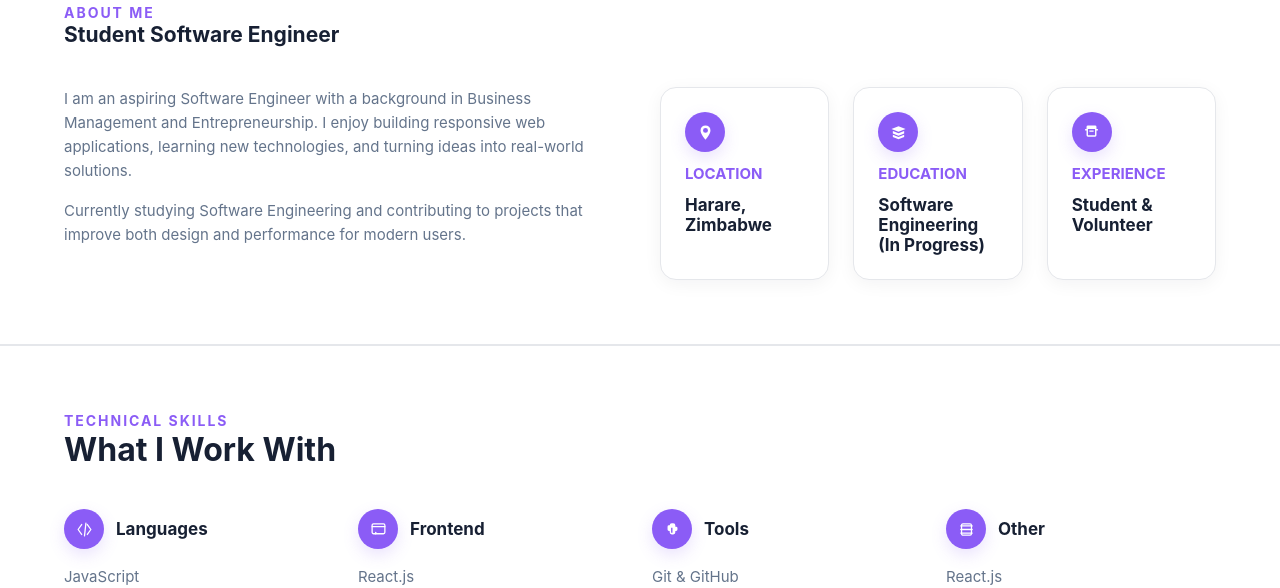
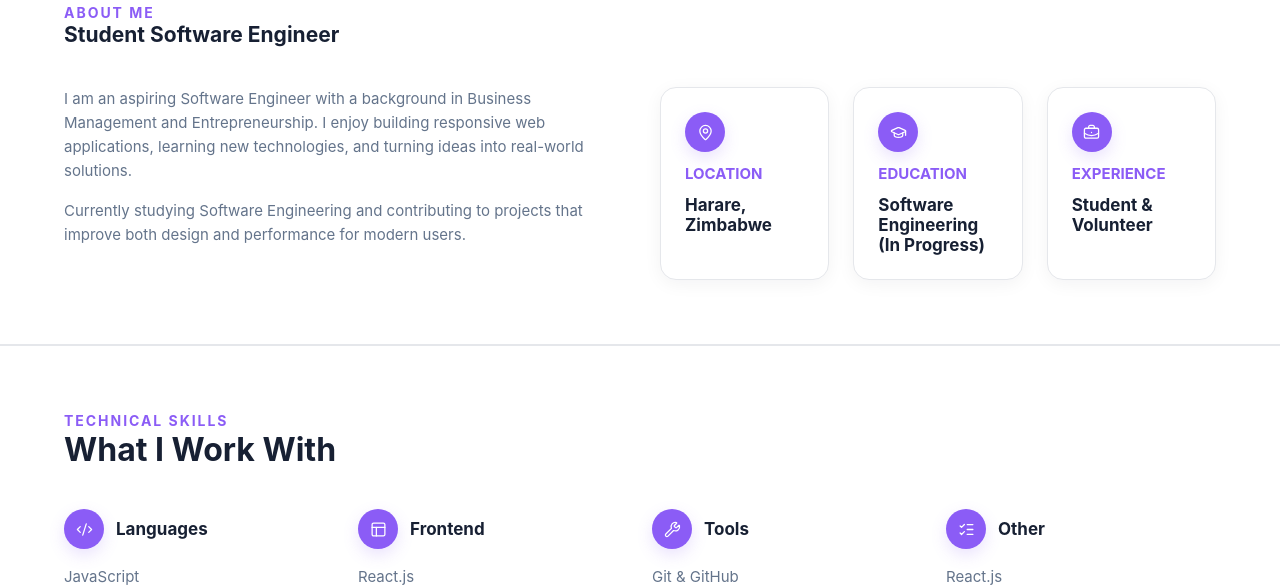
Before and after one commit to marthatazvivinga480-cyber/Portfolio, a React (Vite) app: page / in a window 1280 px wide. Shown: the part 840-1428 px from the top of the page. Built offline with nearby package versions, Linux system fonts and the light colour scheme.

Commit message:
removed static placeholders

```diff
--- a/package.json
+++ b/package.json
@@ -10,6 +10,7 @@
     "preview": "vite preview"
   },
   "dependencies": {
+    "lucide-react": "^1.47.0",
     "react": "^19.2.7",
     "react-dom": "^19.2.7"
   },
--- a/src/About.tsx
+++ b/src/About.tsx
@@ -1,40 +1,21 @@
+import { MapPin, GraduationCap, BriefcaseBusiness } from "lucide-react";
+
 function About() {
   const infoItems = [
     {
       title: "Location",
       value: "Harare, Zimbabwe",
-      icon: (
-        <svg viewBox="0 0 24 24" aria-hidden="true">
-          <path
-            d="M12 2a7 7 0 0 1 7 7c0 5.25-7 13-7 13S5 14.25 5 9a7 7 0 0 1 7-7Zm0 3.5A3.5 3.5 0 1 0 12 12.5 3.5 3.5 0 0 0 12 5.5Z"
-            fill="currentColor"
-          />
-        </svg>
-      ),
+      icon: <MapPin aria-hidden="true" strokeWidth={1.8} />,
     },
     {
       title: "Education",
       value: "Software Engineering (In Progress)",
-      icon: (
-        <svg viewBox="0 0 24 24" aria-hidden="true">
-          <path
-            d="M12 3 2 7l10 4 10-4-10-4Zm-8 7 8 3.2 8-3.2v3.3l-8 3.2-8-3.2V10Zm0 5 8 3.2 8-3.2v3.3l-8 3.2-8-3.2v-3.3Z"
-            fill="currentColor"
-          />
-        </svg>
-      ),
+      icon: <GraduationCap aria-hidden="true" strokeWidth={1.8} />,
     },
     {
       title: "Experience",
       value: "Student & Volunteer",
-      icon: (
-        <svg viewBox="0 0 24 24" aria-hidden="true">
-          <path
-            d="M7 2h10a2 2 0 0 1 2 2v3h2v2h-2v7a2 2 0 0 1-2 2H7a2 2 0 0 1-2-2V9H3V7h2V4a2 2 0 0 1 2-2Zm0 5v9h10V7H7Zm2 2h6v2H9V9Z"
-            fill="currentColor"
-          />
-        </svg>
-      ),
+      icon: <BriefcaseBusiness aria-hidden="true" strokeWidth={1.8} />,
     },
   ];
 
--- a/src/Components/Certifications.tsx
+++ b/src/Components/Certifications.tsx
@@ -17,15 +17,15 @@ function Certifications() {
     {
       title: "React Basics",
       issuer: "Meta",
-      date: "placeholder date",
-      link: "#",
+      date: "",
+      link: "",
       external: false,
     },
     {
       title: "Introduction to Software Engineering",
       issuer: "IBM",
-      date: "placeholder date",
-      link: "#",
+      date: "",
+      link: "",
       external: false,
     },
   ];
@@ -46,14 +46,14 @@ function Certifications() {
                 <span>{cert.issuer}</span>
                 {cert.date ? <span> • {cert.date}</span> : null}
               </p>
-              <a
+              {cert.link ? <a
                 href={cert.link}
                 target={cert.external ? "_blank" : undefined}
                 rel={cert.external ? "noopener noreferrer" : undefined}
                 className="cert-link"
               >
                 View Certificate →
-              </a>
+              </a> : <span className="cert-meta">Certificate link unavailable</span>}
             </div>
           ))}
         </div>
--- a/src/Components/Contact.tsx
+++ b/src/Components/Contact.tsx
@@ -1,4 +1,17 @@
+import type { FormEvent } from "react";
+
 function Contact() {
+  const handleSubmit = (event: FormEvent<HTMLFormElement>) => {
+    event.preventDefault();
+    const data = new FormData(event.currentTarget);
+    const name = String(data.get("name") ?? "").trim();
+    const email = String(data.get("email") ?? "").trim();
+    const message = String(data.get("message") ?? "").trim();
+    const subject = encodeURIComponent(`Portfolio enquiry from ${name}`);
+    const body = encodeURIComponent(`${message}\n\nFrom: ${name}\nEmail: ${email}`);
+    window.location.href = `mailto:marthatazvivinga@gmail.com?subject=${subject}&body=${body}`;
+  };
+
   return (
     <section id="contact" className="section contact-section">
       <div className="section-container">
@@ -15,14 +28,15 @@ function Contact() {
             <p>Harare, Zimbabwe</p>
           </div>
 
-          <form className="contact-form">
+          <form className="contact-form" onSubmit={handleSubmit} aria-describedby="contact-help">
             <div className="form-row">
-              <input type="text" placeholder="Your Name" />
-              <input type="email" placeholder="Your Email" />
+              <input type="text" name="name" aria-label="Your Name" autoComplete="name" placeholder="Your Name" required />
+              <input type="email" name="email" aria-label="Your Email" autoComplete="email" placeholder="Your Email" required />
             </div>
-            <textarea placeholder="Your Message" rows={6} />
+            <textarea name="message" aria-label="Your Message" placeholder="Your Message" rows={6} required />
+            <p id="contact-help">Opens your email app with a draft for you to send. You can also email marthatazvivinga@gmail.com directly.</p>
             <button type="submit" className="contact-button">
-              Send Message
+              Open Email Draft
             </button>
           </form>
         </div>
--- a/src/Components/Projects.tsx
+++ b/src/Components/Projects.tsx
@@ -1,3 +1,5 @@
+import { ArrowUpRight } from "lucide-react";
+
 function Projects() {
   const projects = [
     {
@@ -5,7 +7,7 @@ function Projects() {
       description:
         "A car sale website where users can browse and purchase vehicles.",
       tags: ["React", "Tailwind CSS", "JavaScript"],
-      github: "#",
+      github: "",
       liveDemo: "https://tiger-motors.onrender.com",
       image: "/product20.png",
     },
@@ -14,8 +16,8 @@ function Projects() {
       description:
         "A simple and efficient task manager app with add, edit, delete, and local storage functionality.",
       tags: ["Python", "HTML", "CSS"],
-      github: "#",
-      liveDemo: "#",
+      github: "",
+      liveDemo: "",
       image: "/todo-app.png",
     },
     {
@@ -23,7 +25,7 @@ function Projects() {
       description:
         "A web application for the OAK Foundation Event Attendance Platform.",
       tags: ["Next.js", "TypeScript", "Tailwind CSS", "Supabase", "API"],
-      github: "#",
+      github: "",
       liveDemo: "https://oak-project-2.vercel.app",
       image: "/Oak-Foundation.png",
     },
@@ -32,7 +34,7 @@ function Projects() {
       description:
         "A responsive temperature converter that allows users to convert temperatures between Celsius, Fahrenheit, and Kelvin.",
       tags: ["JavaScript", "HTML", "CSS"],
-      github: "#",
+      github: "",
       liveDemo: "https://temperature-convertor-4310.onrender.com",
       image: "/temperature-converter.png",
     },
@@ -41,7 +43,7 @@ function Projects() {
       description:
         "A responsive modern landing page designed with a clean layout, engaging sections, and an intuitive user experience.",
       tags: ["HTML", "CSS", "JavaScript"],
-      github: "#",
+      github: "",
       liveDemo: "https://landing-page-pop2.onrender.com",
       image: "/Landing-page.png",
     },
@@ -77,47 +79,29 @@ function Projects() {
                 </div>
 
                 <div className="project-links">
-                  <a
+                  {project.github ? <a
                     href={project.github}
                     target="_blank"
                     rel="noopener noreferrer"
                   >
                     <span className="project-link-icon">
-                      <svg viewBox="0 0 24 24" aria-hidden="true">
-                        <path
-                          d="M9 6h10v10M19 6 5 20"
-                          fill="none"
-                          stroke="currentColor"
-                          strokeWidth="1.8"
-                          strokeLinecap="round"
-                          strokeLinejoin="round"
-                        />
-                      </svg>
+                      <ArrowUpRight aria-hidden="true" strokeWidth={1.8} />
                     </span>
 
                     GitHub
-                  </a>
+                  </a> : <span>GitHub unavailable</span>}
 
-                  <a
+                  {project.liveDemo ? <a
                     href={project.liveDemo}
                     target="_blank"
                     rel="noopener noreferrer"
                   >
                     <span className="project-link-icon">
-                      <svg viewBox="0 0 24 24" aria-hidden="true">
-                        <path
-                          d="M9 6h10v10M19 6 5 20"
-                          fill="none"
-                          stroke="currentColor"
-                          strokeWidth="1.8"
-                          strokeLinecap="round"
-                          strokeLinejoin="round"
-                        />
-                      </svg>
+                      <ArrowUpRight aria-hidden="true" strokeWidth={1.8} />
                     </span>
 
                     Live Demo
-                  </a>
+                  </a> : <span>Demo unavailable</span>}
                 </div>
               </div>
             </article>
--- a/src/Components/Skills.tsx
+++ b/src/Components/Skills.tsx
@@ -1,58 +1,25 @@
+import { CodeXml, PanelsTopLeft, Wrench, ListChecks } from "lucide-react";
+
 function Skills() {
   const skillGroups = [
     {
       title: "Languages",
-      icon: (
-        <svg viewBox="0 0 24 24" aria-hidden="true">
-          <path
-            d="M8 5 3 12l5 7m8-14 5 7-5 7m-2-16-2 18"
-            fill="none"
-            stroke="currentColor"
-            strokeWidth="1.8"
-            strokeLinecap="round"
-            strokeLinejoin="round"
-          />
-        </svg>
-      ),
+      icon: <CodeXml aria-hidden="true" strokeWidth={1.8} />,
       skills: ["JavaScript", "Python", "HTML5", "CSS3"],
     },
     {
       title: "Frontend",
-      icon: (
-        <svg viewBox="0 0 24 24" aria-hidden="true">
-          <rect x="3" y="4" width="18" height="14" rx="2" ry="2" fill="none" stroke="currentColor" strokeWidth="1.8" />
-          <path d="M3 8h18" stroke="currentColor" strokeWidth="1.8" strokeLinecap="round" />
-          <path d="M8 18v-2" stroke="currentColor" strokeWidth="1.8" strokeLinecap="round" />
-        </svg>
-      ),
+      icon: <PanelsTopLeft aria-hidden="true" strokeWidth={1.8} />,
       skills: ["React.js", "Tailwind CSS", "Responsive Design", "UI/UX Basics"],
     },
     {
       title: "Tools",
-      icon: (
-        <svg viewBox="0 0 24 24" aria-hidden="true">
-          <path
-            d="M13 3a3 3 0 0 1 3 3v2h1a2 2 0 0 1 2 2v2a2 2 0 0 1-2 2h-1v2a3 3 0 0 1-3 3h-2a3 3 0 0 1-3-3v-2H7a2 2 0 0 1-2-2V8a2 2 0 0 1 2-2h1V6a3 3 0 0 1 3-3h2Zm-1 6.5h-2v7h2v-7Z"
-            fill="currentColor"
-          />
-        </svg>
-      ),
+      icon: <Wrench aria-hidden="true" strokeWidth={1.8} />,
       skills: ["Git & GitHub", "VS Code", ],
     },
     {
       title: "Other",
-      icon: (
-        <svg viewBox="0 0 24 24" aria-hidden="true">
-          <path
-            d="M4 7h16M4 12h16M4 17h16"
-            fill="none"
-            stroke="currentColor"
-            strokeWidth="1.8"
-            strokeLinecap="round"
-          />
-          <rect x="5" y="4" width="14" height="16" rx="2" fill="none" stroke="currentColor" strokeWidth="1.8" />
-        </svg>
-      ),
+      icon: <ListChecks aria-hidden="true" strokeWidth={1.8} />,
       skills: ["React.js", "JavaScript", "Python", "Debugging"],
     },
   ];
--- a/tsconfig.app.json
+++ b/tsconfig.app.json
@@ -15,6 +15,7 @@
     "noEmit": true,
     "jsx": "react-jsx",
 
+    "strict": true,
     "noUnusedLocals": true,
     "noUnusedParameters": true,
     "erasableSyntaxOnly": true,
```
Also changed, not shown: src/Components/UseEffect.jsx (+12 -17 lines), 2 other files (tests, documents, lock files or other folders).
